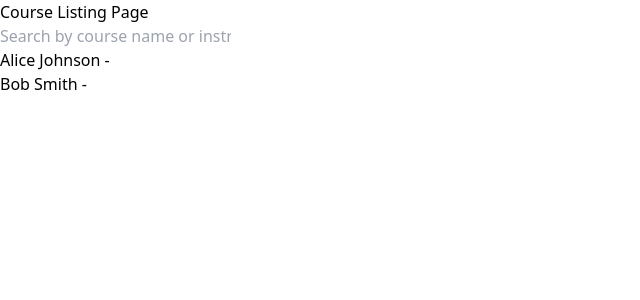
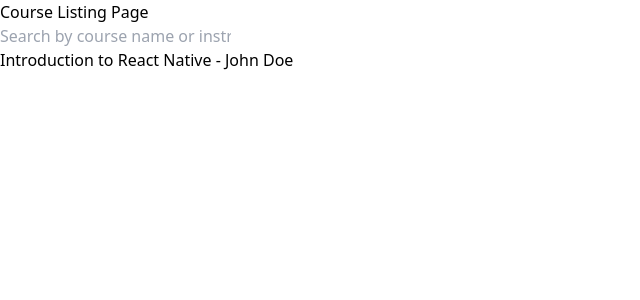
Before and after one commit to Kraniket901/alemenoFrontendTask, a React (Create React App) app: page / in a window 1280 px wide. Shown: the top 300 px of the page, without its empty margins (0-640 px from the left). Built offline with nearby package versions, Linux system fonts and the light colour scheme.

Commit message:
updated courseDetails.js

```diff
--- a/src/components/CourseList.js
+++ b/src/components/CourseList.js
@@ -8,13 +8,13 @@
 
   useEffect(() => {
     // Fetch courses from courseModel (dummy data)
-    setCourses(courseModel.students); // Replace with actual data
+    setCourses(courseModel); // Replace with actual data
   }, []);
 
   const handleSearch = (e) => {
     const term = e.target.value.toLowerCase();
     // Filter courses based on search term for name or instructor
-    const filteredCourses = courseModel.students.filter(
+    const filteredCourses = courseModel.filter(
       (course) =>
         course.name.toLowerCase().includes(term) ||
         course.instructor.toLowerCase().includes(term)
--- a/src/courseModel.js
+++ b/src/courseModel.js
@@ -1,4 +1,4 @@
-const courseModel = {
+const courseModel = [{
   id: 1,
   name: 'Introduction to React Native',
   instructor: 'John Doe',
@@ -35,6 +35,6 @@
     },
     // Additional enrolled students...
   ],
-};
+}]
 
 export default courseModel;
```
